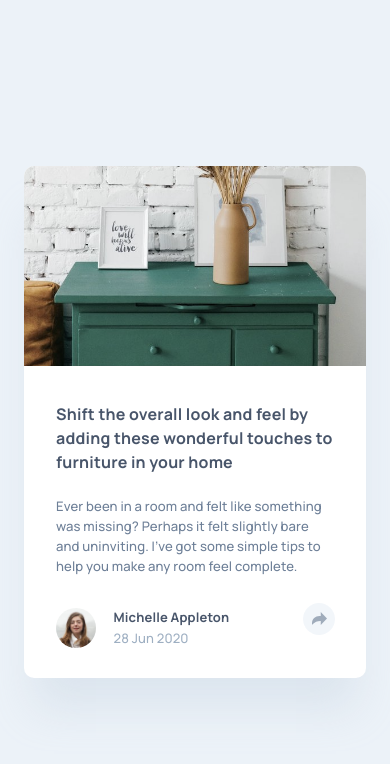
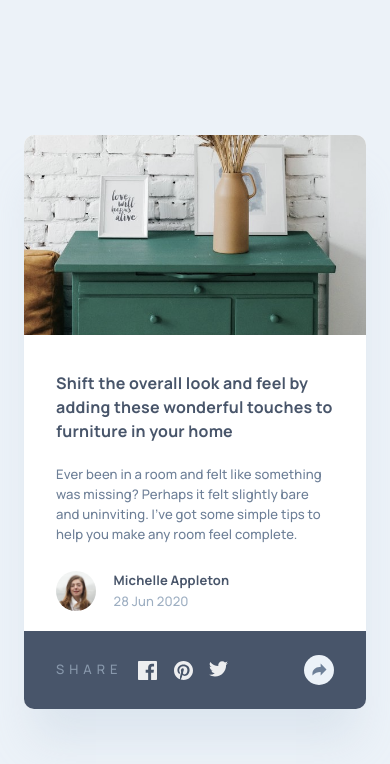
Before and after one commit to correlucas/article-preview-component, a plain HTML site: page index.html in a window 390 px wide. Drawn offline with Linux system fonts and the light colour scheme.

Commit message:
Social share bar on mobile

```diff
--- a/index.html
+++ b/index.html
@@ -20,11 +20,12 @@
   <main class="container" aria-label="blog article">
 
     <div class="wrapper">
-
+      <!-- article picture -->
       <div class="article__picture">
         <img src="./images/drawers.jpg" alt="Drawers">
       </div>
 
+      <!-- article summary -->
       <div class="article__summary">
         <a href="#">
           <h1>Shift the overall look and feel by adding these wonderful touches to furniture in your home</h1>
@@ -32,6 +33,7 @@
 
         <h2> Ever been in a room and felt like something was missing? Perhaps it felt slightly bare and uninviting. I’ve got some simple tips to help you make any room feel complete.</h2>
 
+        <!-- author name + article data -->
         <div class="author">
           <div class="author__name">
             <img class="author__photo" src="./images/avatar-michelle.jpg" alt="author picure">
@@ -41,7 +43,7 @@
             </div>
           </div>
 
-
+          <!-- share button + social media popup -->
           <div class="share__btn">
             <label for="share"></label>
             <input type="checkbox" name="share" id="share__icon">
@@ -61,10 +63,37 @@
               <div class="triangle"></div>
             </div>
           </div>
-
         </div>
       </div>
 
+
+
+      <div class="author--mobile">
+        <div class="author__name">
+          <img class="author__photo" src="./images/avatar-michelle.jpg" alt="author picure">
+          <div>
+            <h3>Michelle Appleton</h3>
+            <span>28 Jun 2020</span>
+          </div>
+        </div>
+      </div>
+
+      <!-- share button + social media popup mobile -->
+      <div class="modal--mobile">
+        <div class="social__icons__group">
+          <p>Share</p>
+          <a href="https://www.frontendmentor.io/profile/correlucas">
+            <div class="facebook"></div>
+          </a>
+          <a href="https://www.frontendmentor.io/profile/correlucas">
+            <div class="pinterest"></div>
+          </a>
+          <a href="https://www.frontendmentor.io/profile/correlucas">
+            <div class="twitter"></div>
+          </a>
+        </div>
+        <img src="./images/icon-share.svg" alt="">
+      </div>
   </main>
 </body>
 
--- a/style.css
+++ b/style.css
@@ -152,7 +152,8 @@ h1:hover {
   transition: ease-out 0.3s;
 }
 
-.author {
+.author,
+.author--mobile {
   display: flex;
   justify-content: space-between;
   align-items: center;
@@ -233,7 +234,8 @@ h1:hover {
   transform: translate(101px, 40px) rotate(45deg);
 }
 
-.modal {
+.modal,
+.modal--mobile {
   display: flex;
   padding: 16px 24px;
   align-items: center;
@@ -243,7 +245,8 @@ h1:hover {
   background-color: var(--grey-100);
 }
 
-.modal p {
+.modal p,
+.modal--mobile p {
   font-weight: 500;
   color: var(--grey-50);
   text-transform: uppercase;
@@ -271,7 +274,7 @@ h1:hover {
 
 /* activate modal popup */
 #share__icon:checked~#social__media__popup,
-#share__icon:checked~.share__icon__popup {
+#share__icon:checked~.modal--mobile {
   display: flex;
   opacity: 1;
   transition: 0.3s;
@@ -295,7 +298,10 @@ h1:hover {
 /* hidden share icon on social popup before mobile 500px width */
 
 @media (max-width: 2000px) {
-  .share__icon__popup {
+
+  .share__icon__popup,
+  .modal--mobile,
+  .author--mobile {
     display: none;
   }
 }
@@ -338,6 +344,10 @@ h1:hover {
     letter-spacing: 0.0125rem;
   }
 
+  h2 {
+    padding-bottom: 6px;
+  }
+
   h3 {
     font-size: 0.8125rem;
     line-height: 1.25rem;
@@ -348,9 +358,32 @@ h1:hover {
     padding: 36px 32px 20px 32px;
   }
 
+  .modal--mobile {
+    display: flex;
+    padding: 24px 32px;
+    justify-content: space-between;
+    align-content: center;
+    border-radius: 0 0 10px 10px;
+  }
+
+  .modal--mobile img {
+    height: 1.875rem;
+    width: 1.875rem;
+  }
+
+  .social__icons__group {
+    display: flex;
+    gap: 16px;
+  }
+
+  .author--mobile {
+    display: flex;
+    padding: 0px 32px 20px 32px;
+  }
 
   .modal,
-  .triangle {
+  .triangle,
+  .author {
     display: none;
   }
 
@@ -382,10 +415,6 @@ h1:hover {
     line-height: 1;
   }
 
-  .author {
-    flex-direction: column;
-  }
-
   .article__author {
     width: 36px;
     height: 36px;
```
